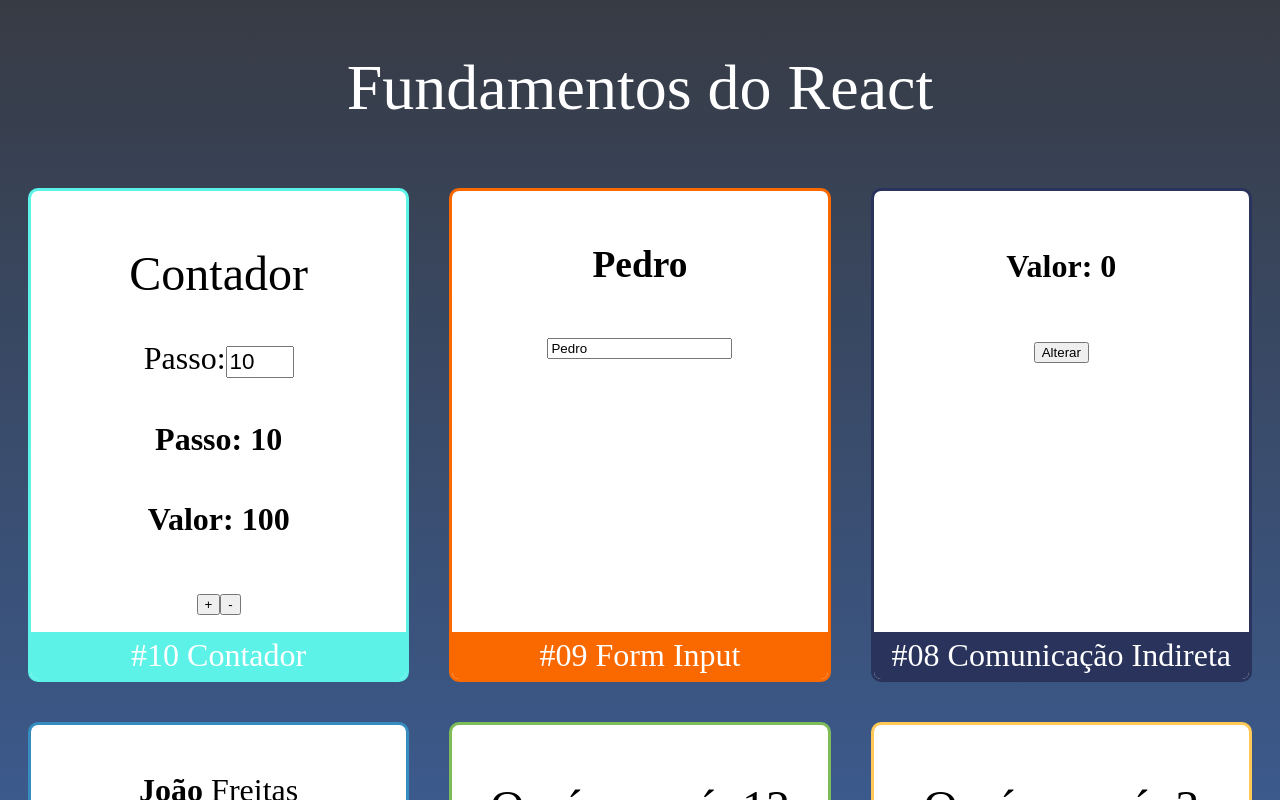
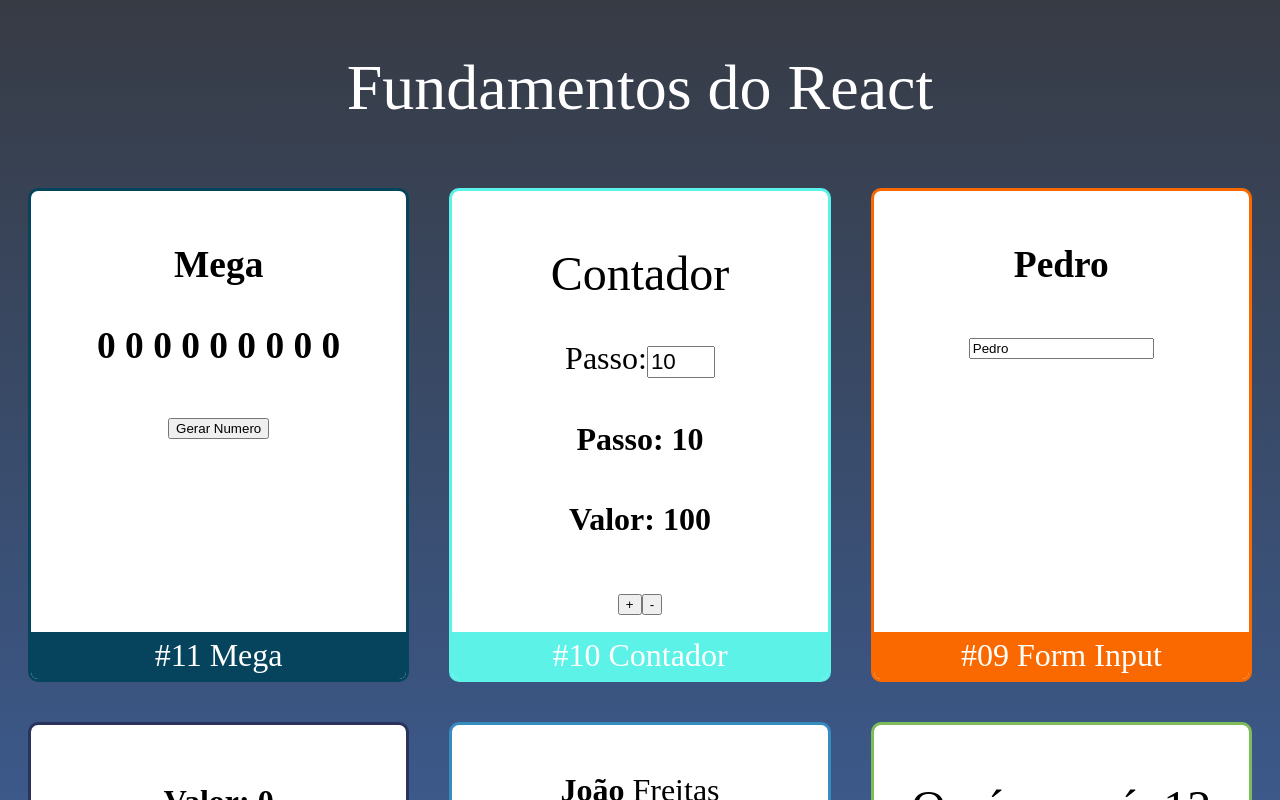
Before and after one commit to Levandovski/react-study, a React (Create React App) app: page / in a window 1280 px wide. Shown: the top 800 px of the page. Built offline with nearby package versions, Linux system fonts and the light colour scheme.

Commit message:
Projeto Fundamentos do React Finalizado

```diff
--- a/src/App.jsx
+++ b/src/App.jsx
@@ -12,12 +12,16 @@
 import Super from './components/comunicacao/indireta/Super';
 import Input from './components/form/Input';
 import Contador from './components/contador/Contador';
+import Mega from './components/mega/Mega';
 
 export default (props) =>(
 
     <div className="App">
         <h1>Fundamentos do React</h1>
         <div className="Cards">
+            <Card titulo="#11 Mega" color="#05445c">
+                <Mega qtdNumeros={9}/>
+            </Card>
             <Card titulo="#10 Contador" color="#5CF2E8">
                 <Contador passo={10} valor={100}/>
             </Card>
--- a/src/components/contador/PassoForm.jsx
+++ b/src/components/contador/PassoForm.jsx
@@ -5,7 +5,7 @@
     return (
         <>
             <h2>Contador</h2>
-            <label for='passo'>Passo:</label>
+            <label htmlFor='passo'>Passo:</label>
             <input type="number" id="passo"  value={props.passo}
             onChange={props.onPasso}
             />
--- /dev/null
+++ b/src/components/mega/Mega.jsx
@@ -0,0 +1,30 @@
+import React, {useState} from 'react';
+
+
+export default props => {
+
+    const [numeros, setNumeros]=useState(Array(props.qtdNumeros).fill(0))
+
+    function gerarNumerosNaoContidos(array){
+        const min=1;
+        const max=60;
+        const novoNumero = parseInt(Math.random() * (max-min)) + min
+        return array.includes(novoNumero)
+               ? gerarNumerosNaoContidos(array)
+               : novoNumero
+    }
+
+    function gerarNumeros(){
+        const novoArray = Array(props.qtdNumeros).fill(0)
+                               .reduce(a => [...a, gerarNumerosNaoContidos(a)], [])
+                               .sort((a,b) => a-b)
+        setNumeros(novoArray)
+    }
+    return (
+        <>
+            <h3>Mega</h3>
+            <h3>{numeros.join(' ')}</h3>
+            <button onClick={gerarNumeros}>Gerar Numero</button>
+        </>
+    );
+}
```
